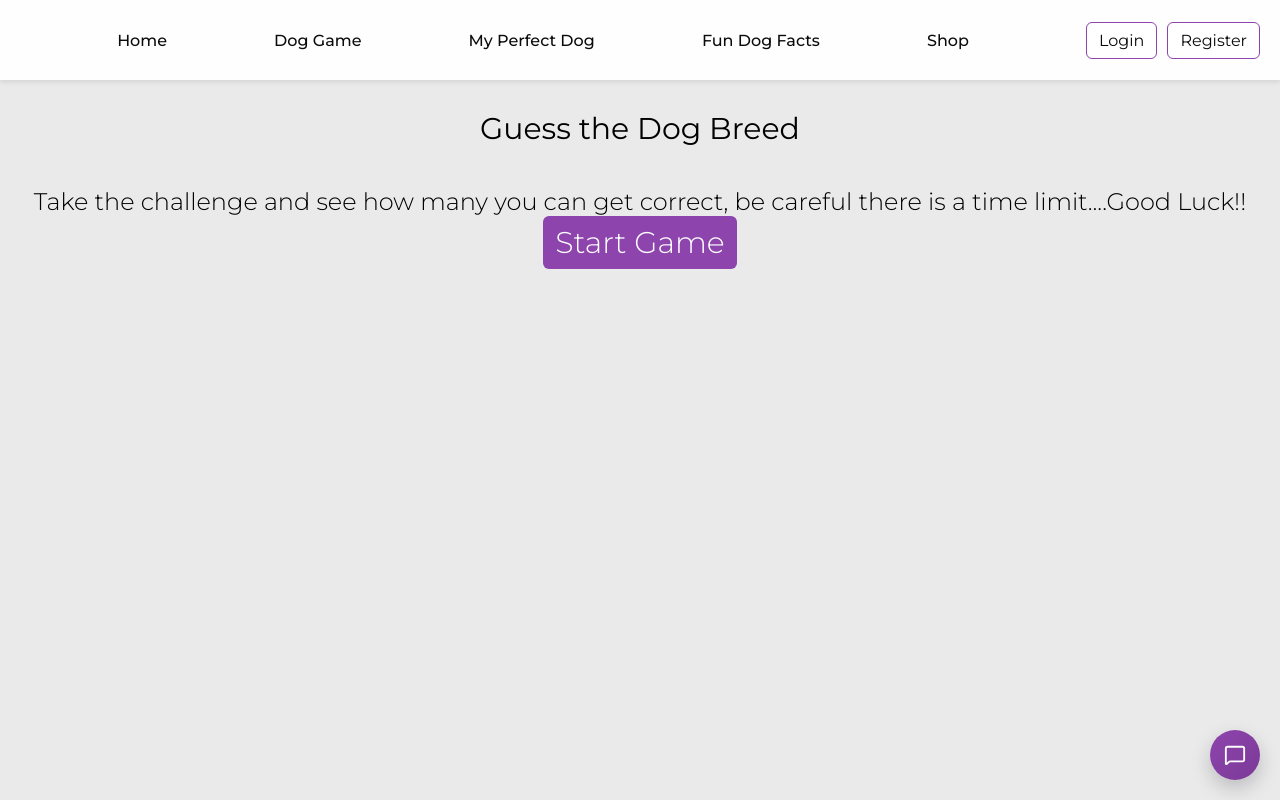
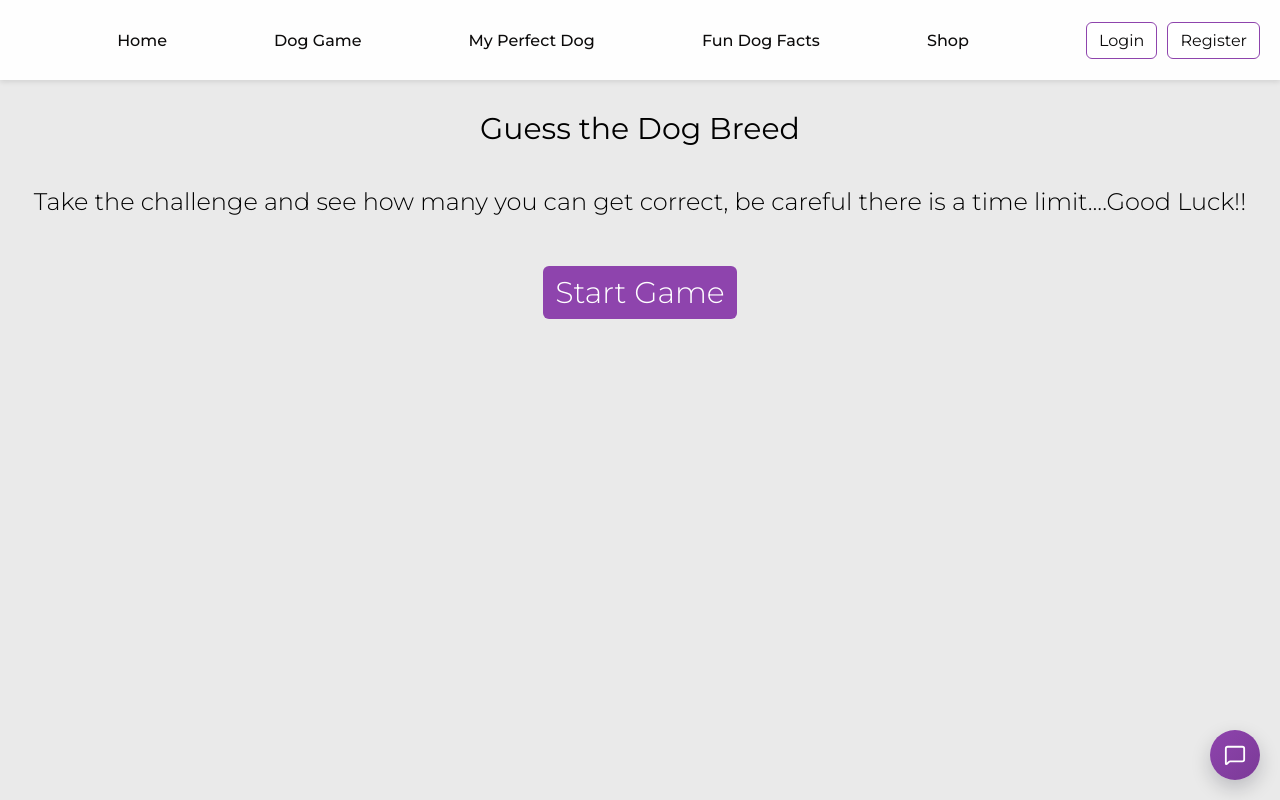
Before and after one commit to tomludden/project-13-frontend, a React (Vite) app: page /guess-the-dog in a window 1280 px wide. Built offline with nearby package versions, Linux system fonts and the light colour scheme.

Commit message:
FEATbutton fix

```diff
--- a/src/Pages/GuessTheDog/GuessTheDog.css
+++ b/src/Pages/GuessTheDog/GuessTheDog.css
@@ -22,8 +22,7 @@ h1 {
   border: none;
   border-radius: var(--button-border-radius);
   cursor: pointer;
-  margin-top: 20svh;
-  margin: 0px 20px;
+  margin: 50px 20px;
 }
 
 .start-btn:hover {
```
